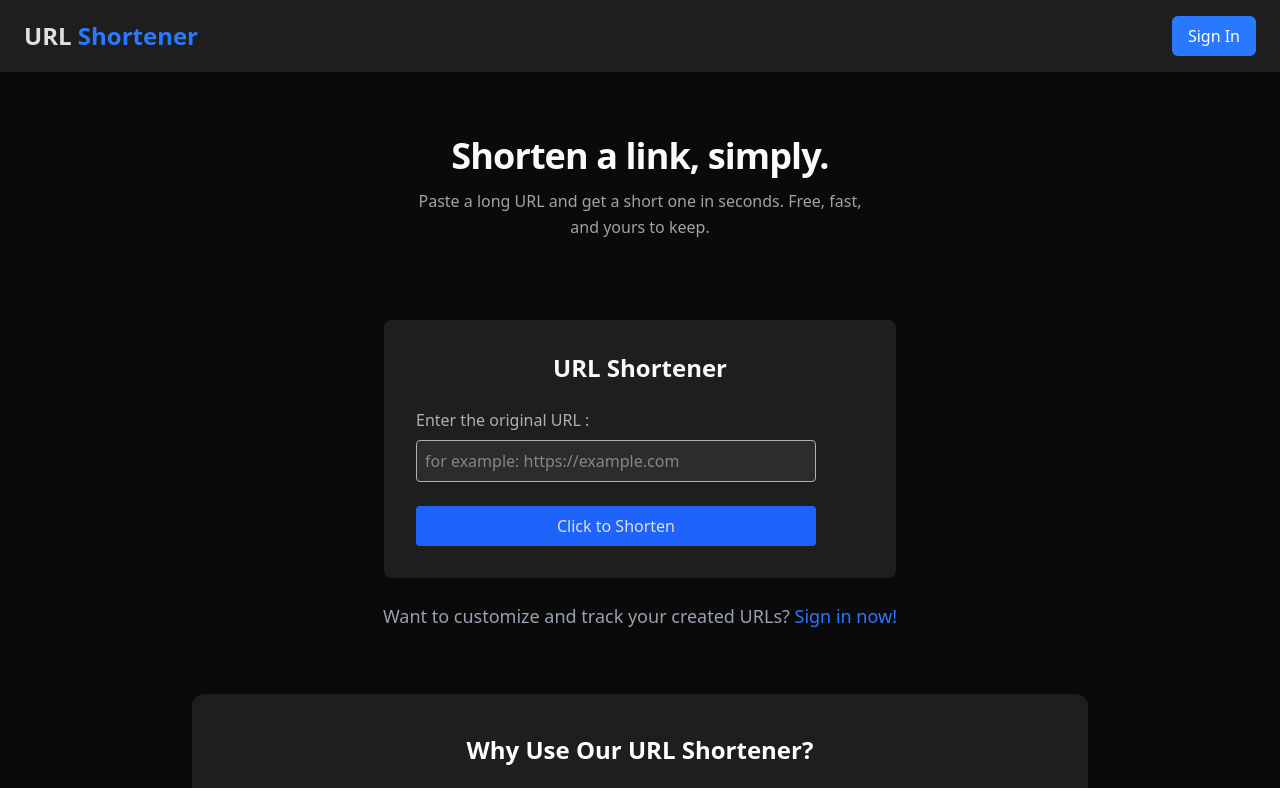
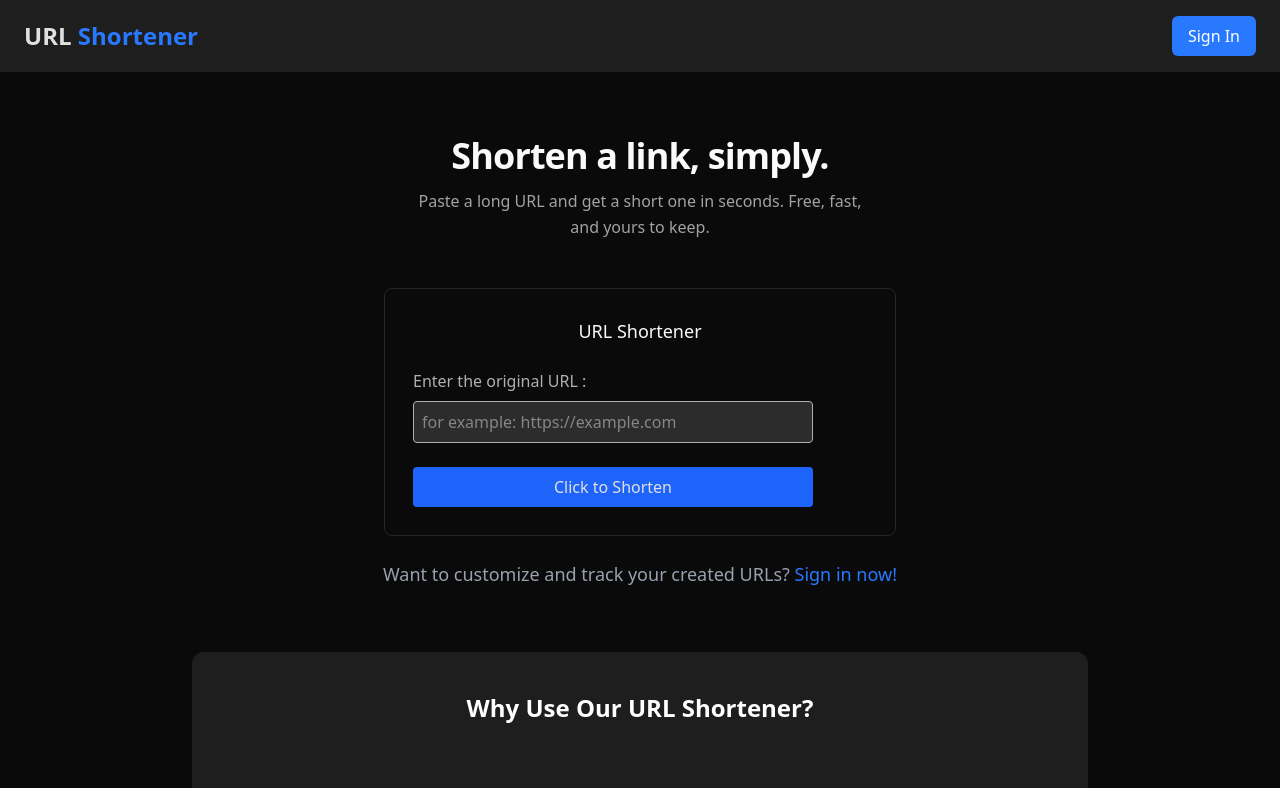
Before and after one commit to Exploring-glitch/URL-Shortener, a React app in the folder frontend/: page / in a window 1280 px wide. Shown: the top 788 px of the page. Built offline with nearby package versions, Linux system fonts and the light colour scheme; the HTML template or start-up script is replaced by a standard one.

Commit message:
style(home): replace form card with plain bordered surface

```diff
--- a/frontend/src/pages/HomePage.jsx
+++ b/frontend/src/pages/HomePage.jsx
@@ -11,8 +11,8 @@ const HomePage = () => {
         <p className="text-sm sm:text-base text-[#A3A3A3] max-w-md mx-auto leading-relaxed">Paste a long URL and get a short one in seconds. Free, fast, and yours to keep.</p>
       </div>
 
-      <div className='bg-[#1E1E1E] w-full max-w-md xl:max-w-lg p-4 sm:p-8 rounded-lg mt-15 sm:mt-20'>
-        <h1 className="text-2xl font-bold text-center mb-6">URL Shortener</h1>
+      <div className='w-full max-w-lg mt-10 sm:mt-12 border border-[#262626] rounded-lg p-5 sm:p-7'>
+        <h1 className="text-lg font-medium text-center mb-6">URL Shortener</h1>
         <UrlForm />
       </div>
 
```
